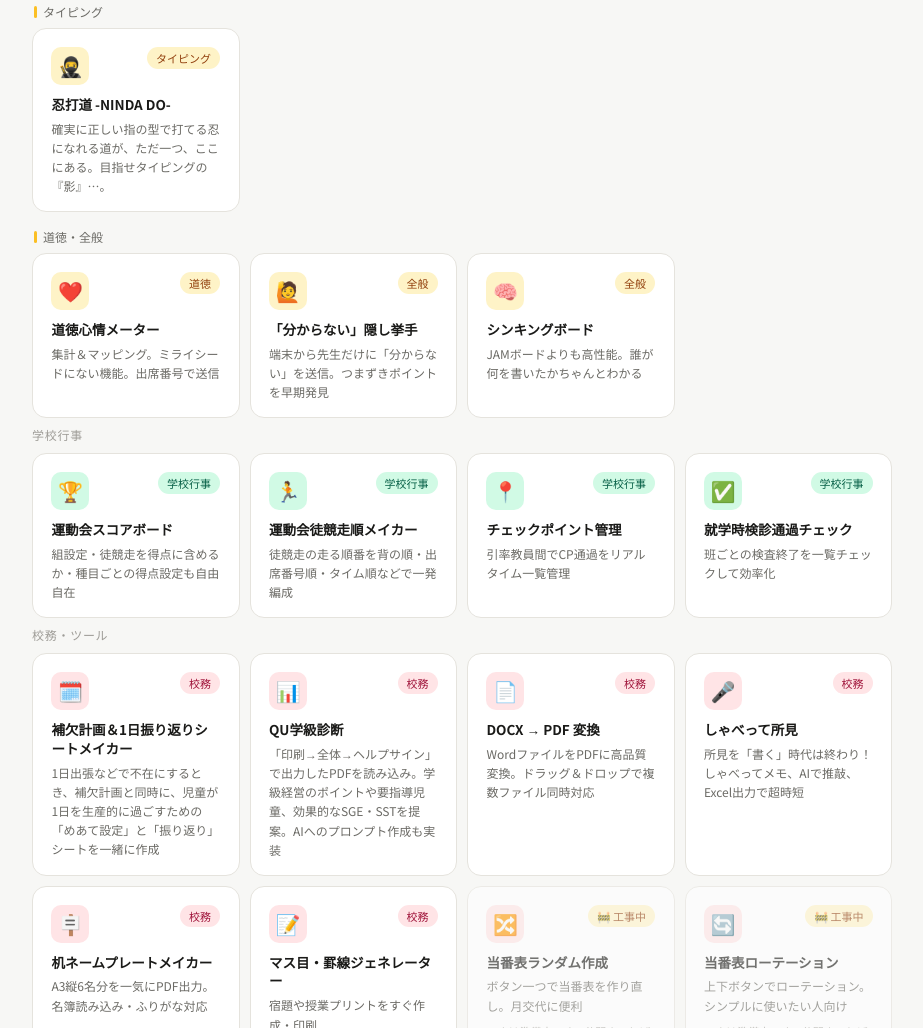
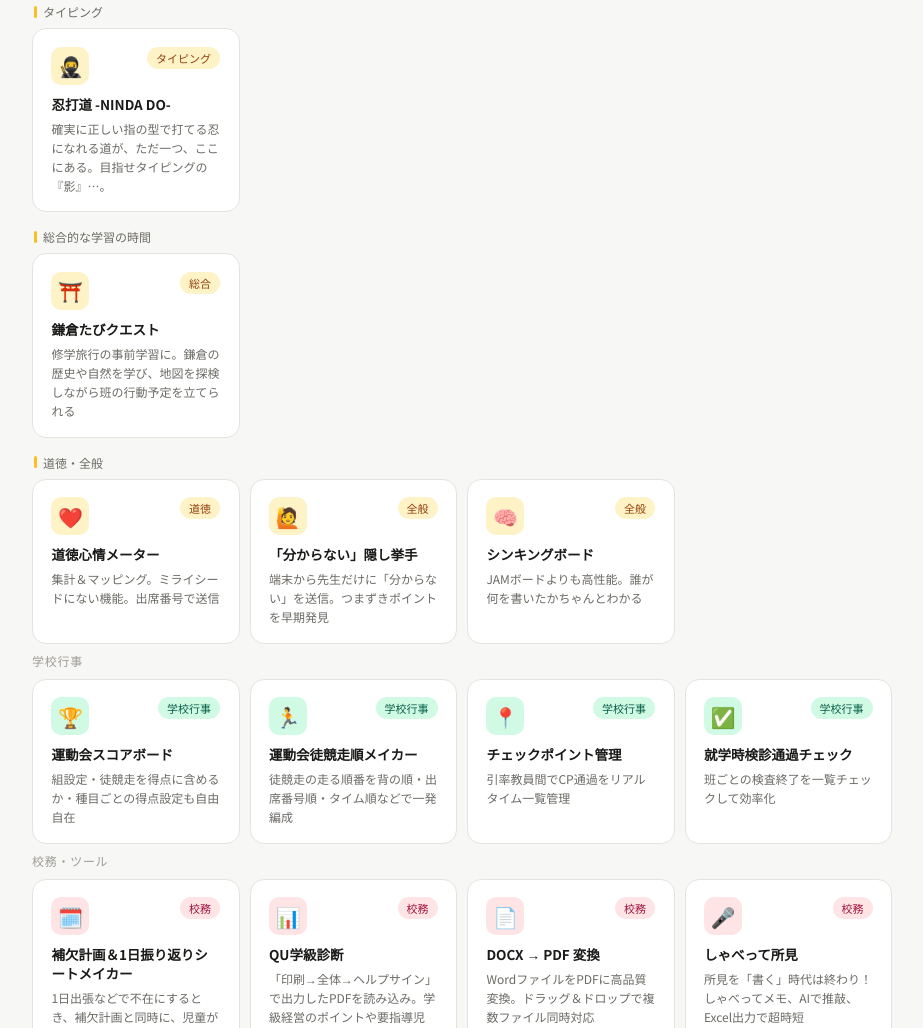
Before and after one commit to Kou-no1/apli_portal, a plain HTML site: page index.html in a window 1280 px wide. Shown: the part 2542-3570 px from the top of the page, without its empty margins (178-1101 px from the left). Drawn offline with Linux system fonts and the light colour scheme.

Commit message:
総合的な学習の時間に「鎌倉たびクエスト」を追加
Co-Authored-By: Claude Opus 5.5 <noreply@anthropic.com>
Claude-Session: https://claude.ai/code/session_01MoM4LQZGfmJPAxfQtj3H3j

```diff
--- a/index.html
+++ b/index.html
@@ -613,6 +613,21 @@
       </div>
     </div>
 
+    <!-- 総合的な学習の時間 -->
+    <div class="sub-section">
+      <div class="sub-section-label">総合的な学習の時間</div>
+      <div class="grid">
+        <a class="card cat-class" data-cat="class" href="https://manabitane.jp/kamakura-shugaku/" target="_blank">
+          <div class="card-top">
+            <div class="icon-wrap">⛩️</div>
+            <span class="tag tag-class">総合</span>
+          </div>
+          <div class="card-title">鎌倉たびクエスト</div>
+          <div class="card-desc">修学旅行の事前学習に。鎌倉の歴史や自然を学び、地図を探検しながら班の行動予定を立てられる</div>
+        </a>
+      </div>
+    </div>
+
     <!-- 道徳・全般 -->
     <div class="sub-section">
       <div class="sub-section-label">道徳・全般</div>
```
